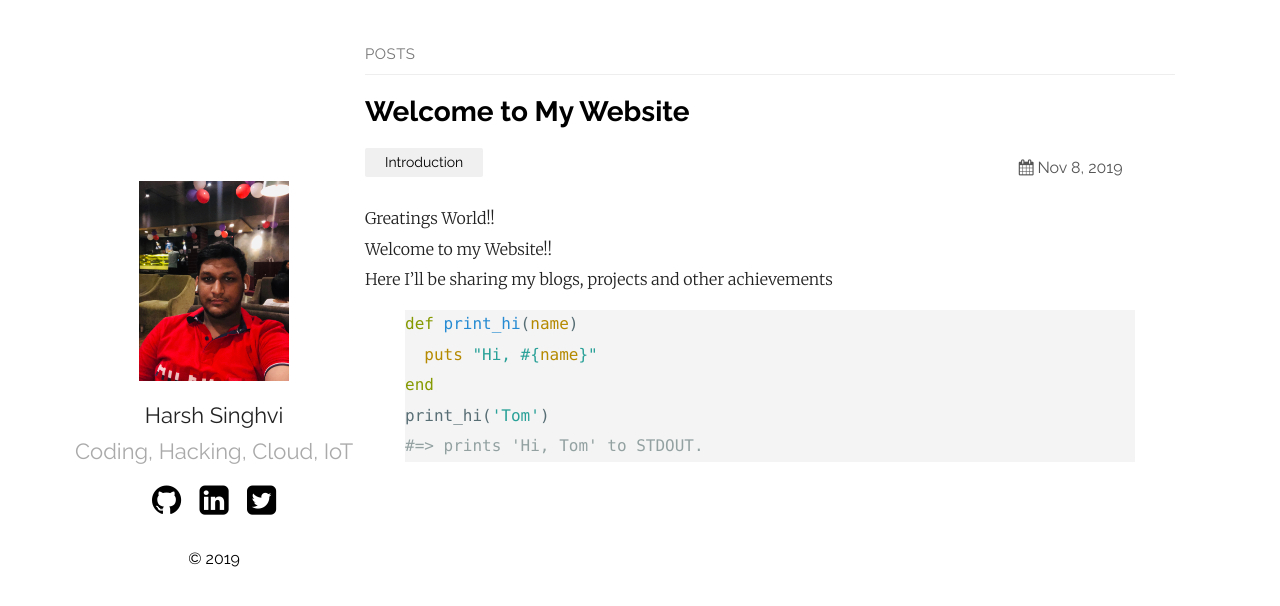
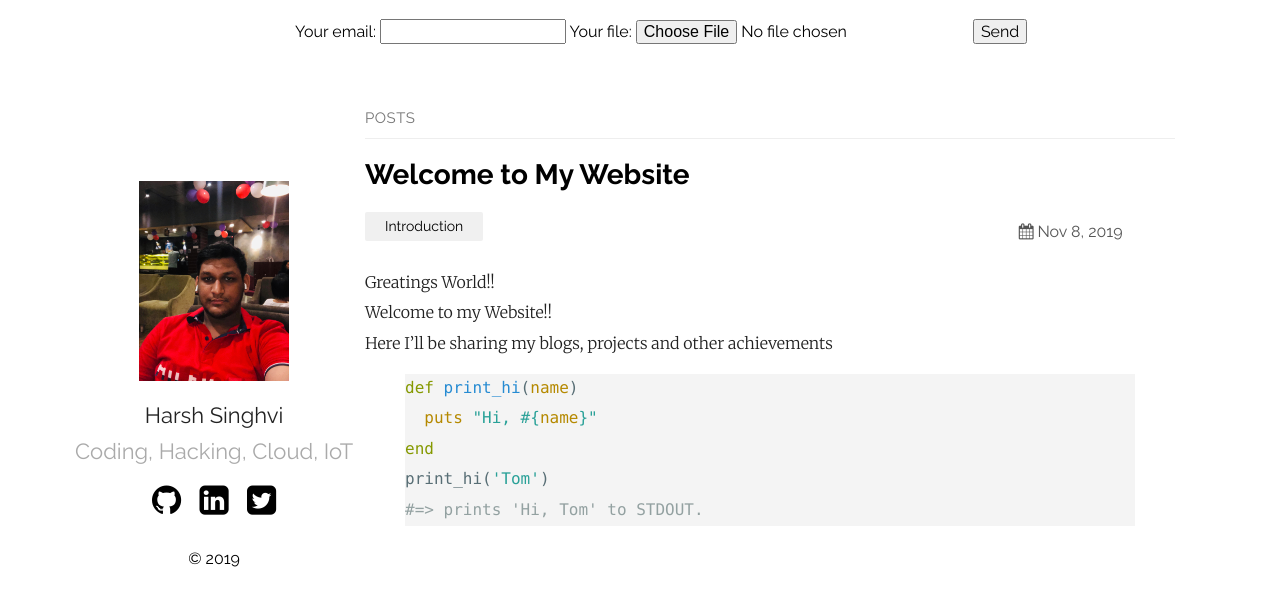
Before and after one commit to harshsinghvi/oldsite, a Jekyll site: the page built from index.md, in a window 1280 px wide. Shown: the top 606 px of the page. Built offline with Jekyll 4.4.1, drawn with Linux system fonts in a browser that asks for light colours.

Commit message:
Update home.html

```diff
--- a/_layouts/home.html
+++ b/_layouts/home.html
@@ -7,7 +7,25 @@ layout: default
 {%- endif -%}
 
 {{ content }}
+<!-- modify this form HTML and place wherever you want your form -->
+<br>
+<form
+  action="https://formspree.io/moqqvjrw"
+  method="POST"
+  enctype="multipart/form-data"
+>
+  <label>
+    Your email:
+    <input type="text" name="_replyto">
+  </label>
+  <label>
+    Your file:
+    <input type="file" name="upload">
+  </label>
 
+  <button type="submit">Send</button>
+</form>
+<br>
 {%- if site.posts.size > 0 -%}
 <ul class="posts">
   <li>
```
